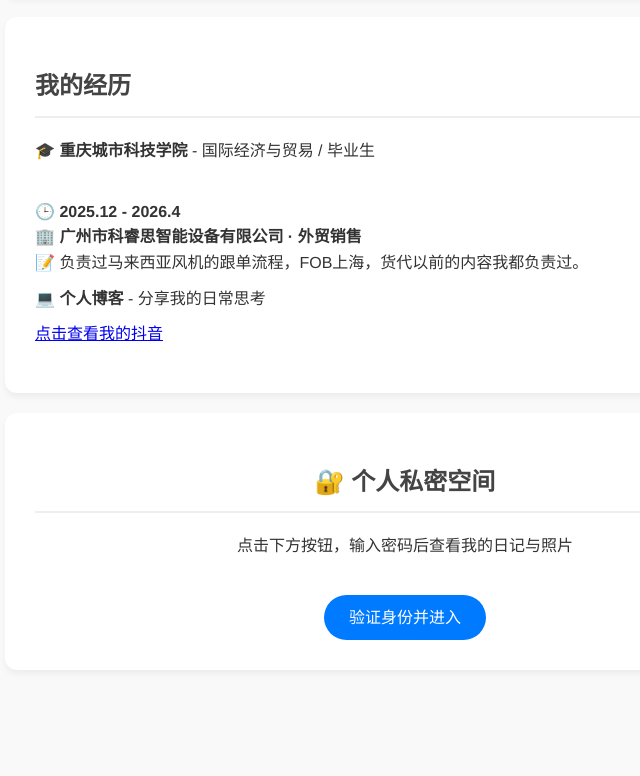
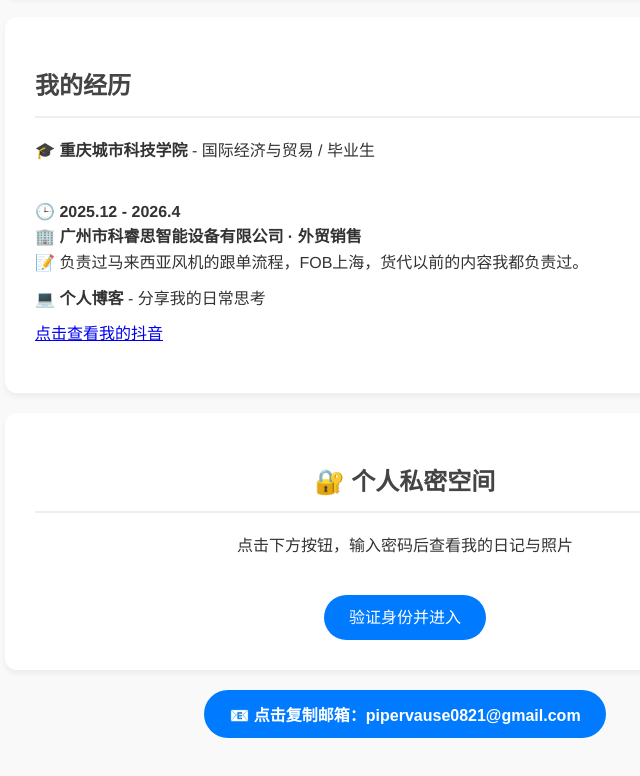
Before and after one commit to pipervause0821-arch/Longqiaoyu.github.io, a plain HTML site: page index.html in a window 1280 px wide. Shown: the part 712-1488 px from the top of the page, without its empty margins (235-875 px from the left). Before the commit the page ends 1442 px from the top, so only its background shows below. Drawn offline with Linux system fonts and the light colour scheme.

Commit message:
Update index.html

```diff
--- a/index.html
+++ b/index.html
@@ -54,26 +54,31 @@
        <a href="encrypted (1).html" class="contact-btn">验证身份并进入</a>
     </div>
 
+<div style="text-align: center; margin: 20px 0;">
+    <button onclick="copyEmail()" id="emailBtn"
+        style="cursor: pointer; background: #007bff; color: white; padding: 12px 25px; border-radius: 30px; border: none; font-size: 16px; font-weight: bold;">
+        📧 点击复制邮箱：pipervause0821@gmail.com
+    </button>
+</div>
+
 <script>
 function copyEmail() {
-    // 复制邮箱的逻辑
     var email = "pipervause0821@gmail.com";
+    var btn = document.getElementById("emailBtn");
+
+    // 尝试复制
     navigator.clipboard.writeText(email).then(function() {
-        // 复制成功后的反应
-        var btn = document.getElementById("emailBtn");
-        var originalText = btn.innerHTML;
+        var oldText = btn.innerHTML;
+        btn.innerHTML = "✅ 邮箱已复制！";
+        btn.style.background = "#28a745"; // 变成绿色
 
-        btn.innerHTML = "✅ 邮箱已复制！";
-        btn.style.background = "#555";
-
-        // 2秒后恢复原样
         setTimeout(function() {
-            btn.innerHTML = originalText;
-            btn.style.background = "#333";
+            btn.innerHTML = oldText;
+            btn.style.background = "#007bff"; // 恢复蓝色
         }, 2000);
-    }, function() {
-        // 如果自动复制失败，降级处理
-        alert("请手动复制邮箱： " + email);
+    }).catch(function() {
+        // 如果浏览器不支持自动复制，直接弹窗显示
+        alert("你的邮箱是: " + email);
     });
 }
 </script>
```
